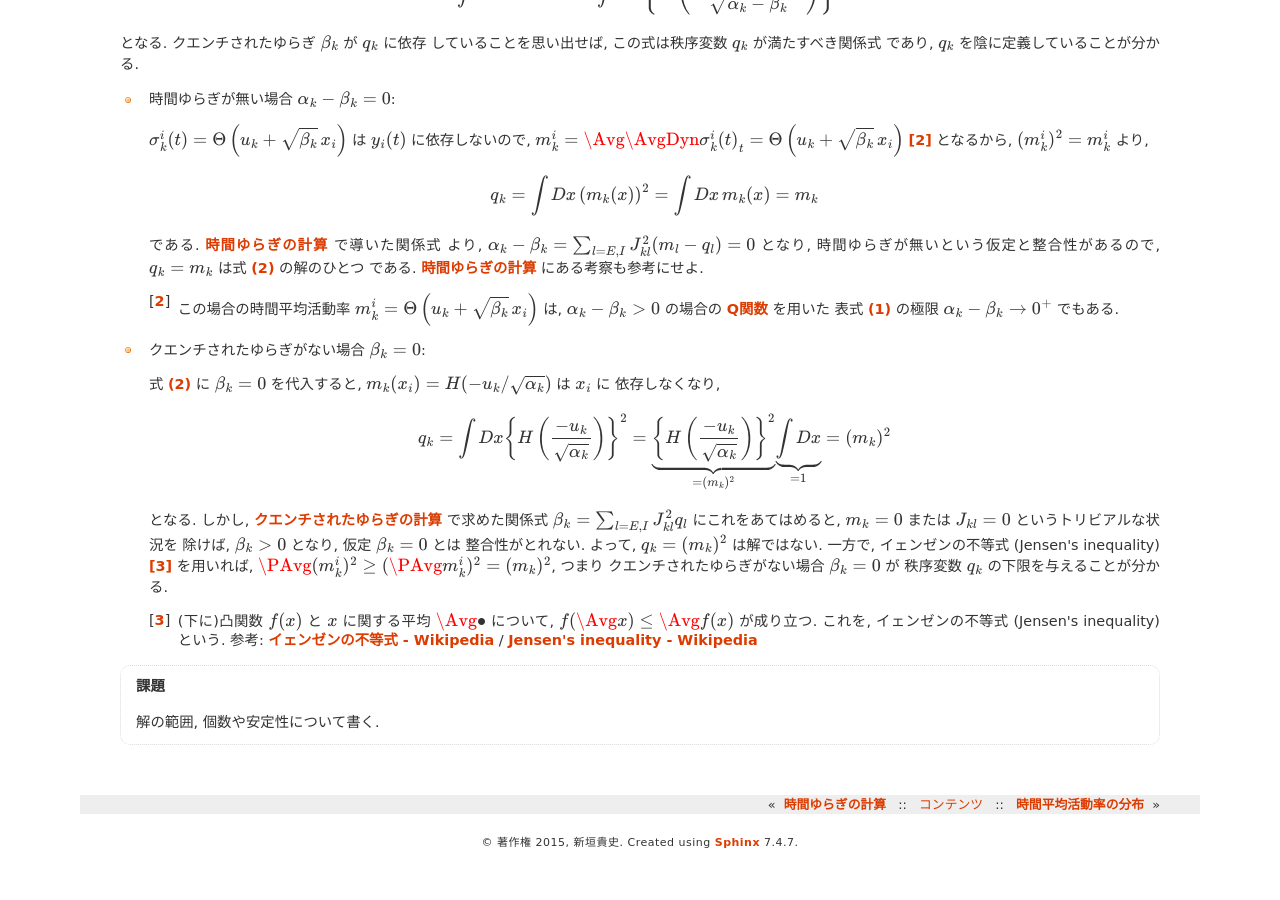
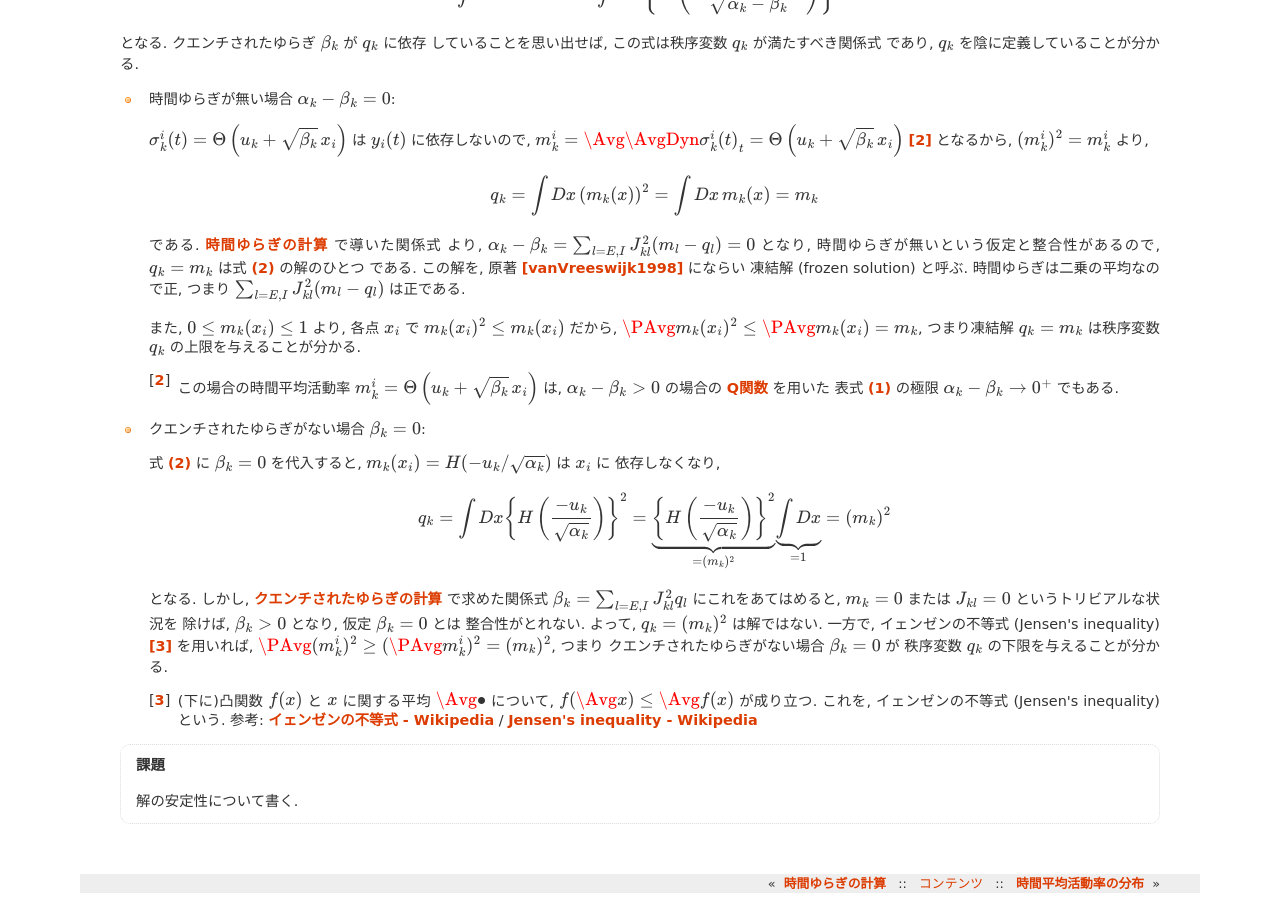
Before and after one commit to tkf/balance-tutorial-ja, a Sphinx documentation site: the page built from source/binary_network/fluctuations/order_parameter_q.rst, in a window 1280 px wide and 900 px high, scrolled down 1053 px. Built offline with Sphinx 7.4.7, drawn with Linux system fonts in a browser that asks for light colours; formulas are drawn with MathJax 3; before the commit the page ends 1912 px from its top, so only the background shows below that.

Commit message:
qk の上界を導出

```diff
--- a/source/binary_network/fluctuations/order_parameter_q.rst
+++ b/source/binary_network/fluctuations/order_parameter_q.rst
@@ -132,8 +132,16 @@
   :math:`\alpha_k - \beta_k = \sum_{l=E,I} J_{kl}^2 (m_l - q_l) = 0`
   となり, 時間ゆらぎが無いという仮定と整合性があるので,
   :math:`q_k = m_k` は式 :eq:`qk-self-consistent` の解のひとつ
-  である.
-  :ref:`temporal-fluctuations` にある考察も参考にせよ.
+  である.  この解を, 原著 [vanVreeswijk1998]_ にならい
+  :index:`凍結解` (:index:`frozen solution`) と呼ぶ.
+  時間ゆらぎは二乗の平均なので正, つまり
+  :math:`\sum_{l=E,I} J_{kl}^2 (m_l - q_l)` は正である.
+
+  また, :math:`0 \le m_k(x_i) \le 1` より, 各点 :math:`x_i` で
+  :math:`m_k(x_i)^2 \le m_k(x_i)` だから,
+  :math:`\PAvg{m_k(x_i)^2} \le \PAvg{m_k(x_i)} = m_k`,
+  つまり凍結解 :math:`q_k = m_k` は秩序変数 :math:`q_k`
+  の上限を与えることが分かる.
 
   .. [#] この場合の時間平均活動率
      :math:`m_k^i = \Theta \left(u_k + \sqrt{\beta_k} \, x_i \right)`
@@ -186,4 +194,4 @@
      <http://en.wikipedia.org/wiki/Jensen%27s_inequality>`_
 
 
-.. todo:: 解の範囲, 個数や安定性について書く.
+.. todo:: 解の安定性について書く.
--- a/source/binary_network/fluctuations/temporal_fluctuations.rst
+++ b/source/binary_network/fluctuations/temporal_fluctuations.rst
@@ -140,8 +140,3 @@
 
 が導かれる.  これの左辺の極限 :math:`N \to \infty` をとると
 式 :eq:`temporal-fluctuations-in-m-and-q` が導かれる.
-
-この計算結果から, 左辺は必ず正なので :math:`q_l \le m_l` であり,
-等式 :math:`q_l = m_l` は時間ゆらぎの無い場合にのみ達成される
-ことが分かる.  この解を, 原著 [vanVreeswijk1998]_ にならい
-:index:`凍結解` (:index:`frozen solution`) と呼ぶ.
```
